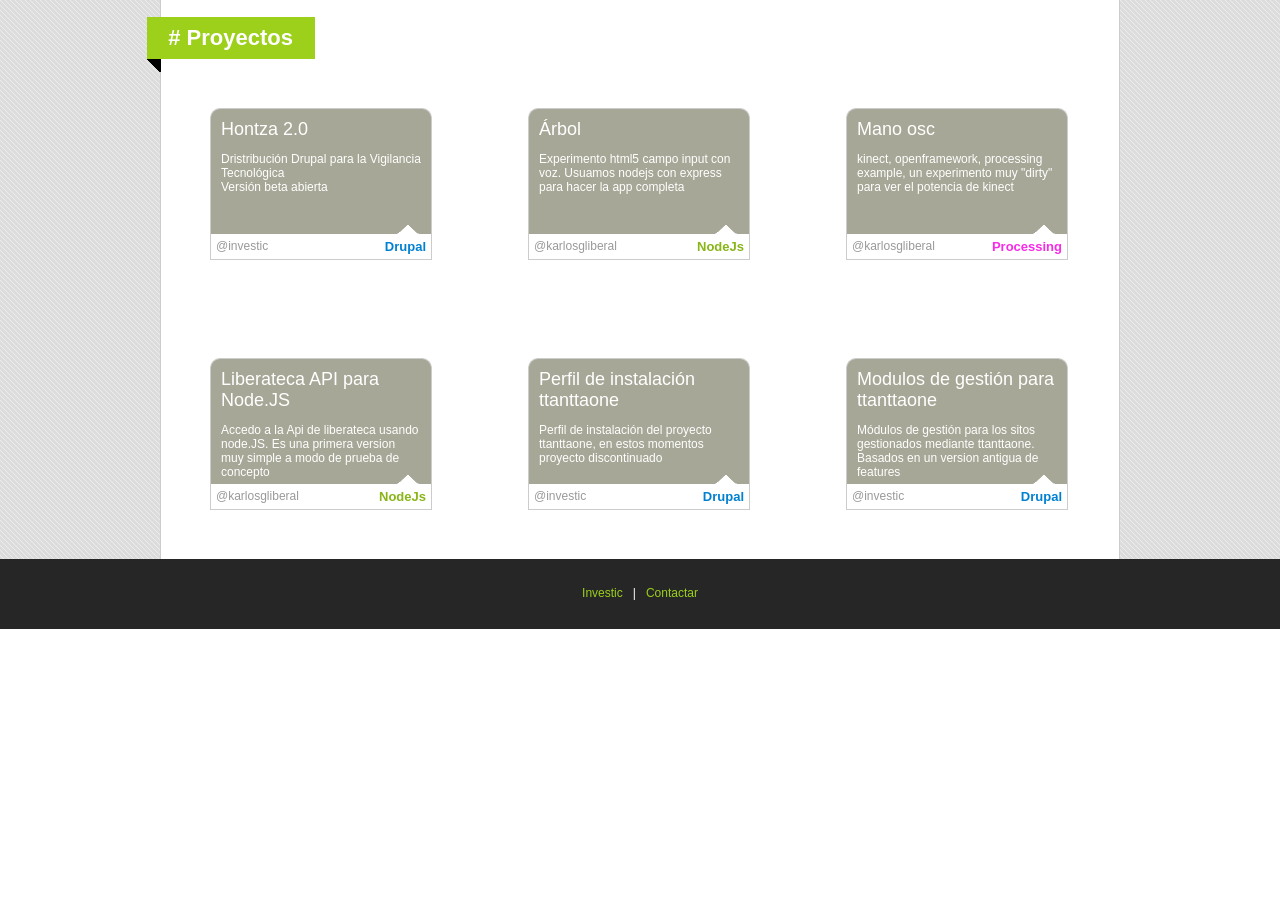
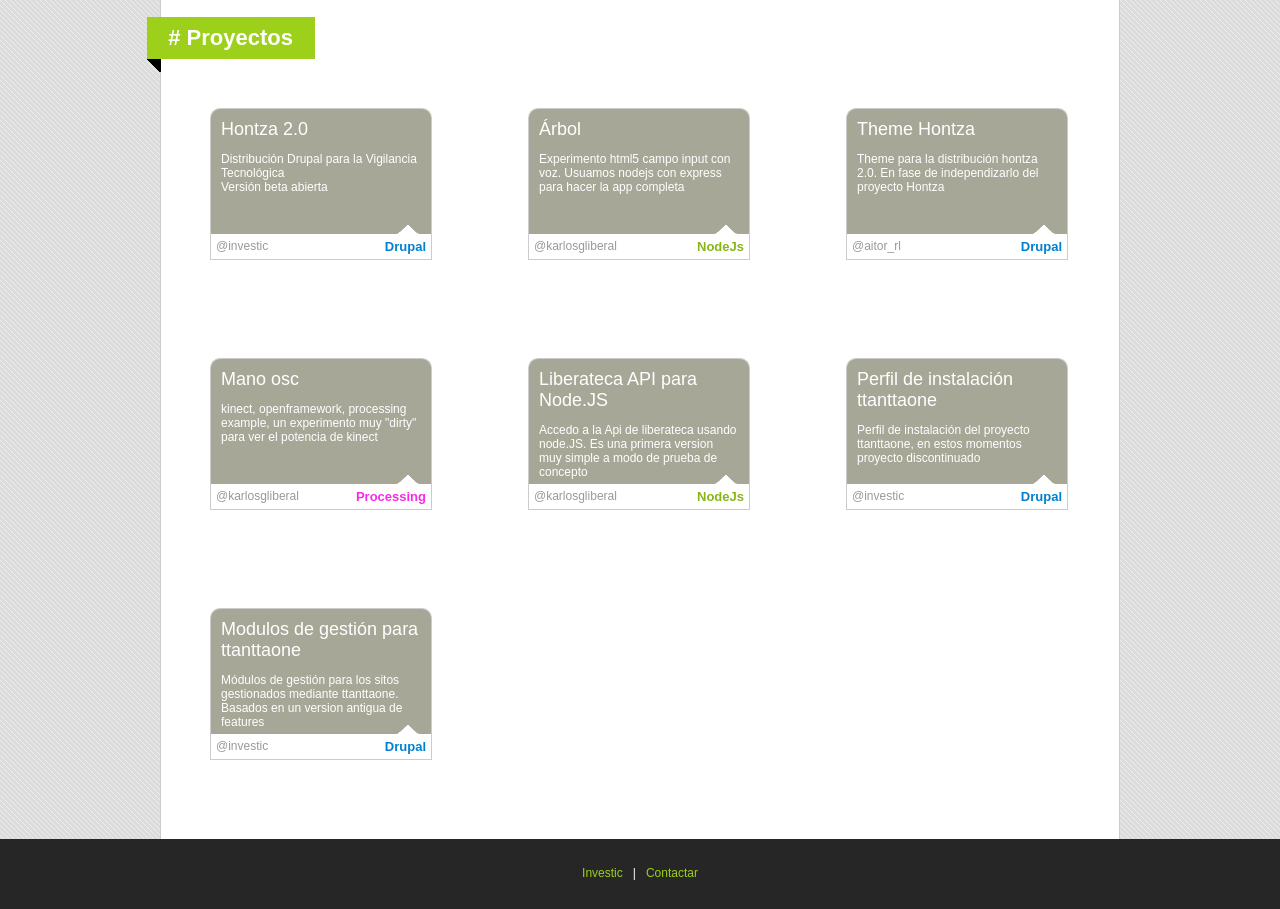
Before and after one commit to investic/investic.github.com, a plain HTML site: page index.html in a window 1280 px wide. Shown: the part 329-1238 px from the top of the page. Before the commit the page ends 958 px from the top, so only its background shows below. Drawn offline with Linux system fonts and the light colour scheme.

Commit message:
Añadido proyecto y cambios en el index y css

```diff
--- a/index.html
+++ b/index.html
@@ -2,7 +2,7 @@
 <html>
 <head>
   <meta charset='utf-8'>
-
+   <link rel="shortcut icon" href="images/favicon.ico">
   <title>Investic Code</title>
    <link href="style.css"  media="screen" rel="stylesheet" type="text/css" />
 
@@ -38,7 +38,7 @@
   <div class="box-wrapper"><!--Box-->
      <div class="box">
     <div class="box-titular"><a href="http://github.com/investic/hontzados">Hontza 2.0</a></div>
-    <div class="box-texto">Dristribución Drupal para la Vigilancia Tecnológica <br>Versión beta abierta </div>
+    <div class="box-texto">Distribución Drupal para la Vigilancia Tecnológica <br>Versión beta abierta </div>
 
   </div>
      <div class="mancheta"></div>
@@ -60,6 +60,19 @@
 
     <div class="box-user">@<a href="https://github.com/karlosgliberal">karlosgliberal</a></div>
      <div class="box-nodejs">NodeJs</div>
+    </div>
+  </div><!--Cierra box-->
+  <div class="box-wrapper"><!--Box-->
+     <div class="box">
+    <div class="box-titular"><a href="http://github.com/aitorrl/hontzatheme">Theme Hontza</a></div>
+    <div class="box-texto">Theme para la distribución hontza 2.0. En fase de independizarlo del proyecto Hontza</div>
+
+  </div>
+     <div class="mancheta"></div>
+  <div class="box-footer">
+
+     <div class="box-user"><a href="http://github.com/aitorrl">@aitor_rl</a></div>
+     <div class="box-drupal">Drupal</div>
     </div>
   </div><!--Cierra box-->
 
@@ -114,10 +127,11 @@
 
 </div><!--Cierra Content wrapper-->
 </div><!--Cierra Contenido-->
-
+  <div class="separador"></div>
+</div>
 
 </div> <!--Cierra container-->
-</div>
+
  <div id="footer" class="clear-block">
   <div class="footer-texto">
   <span class="footer-investic"><a href="http://www.investic.net">Investic</a></span><span class="barra">|</span><span class="footer-contactar"><a href="http://www.investic.net/contact">Contactar</a></span>
--- a/style.css
+++ b/style.css
@@ -274,3 +274,10 @@ float: right;
   margin: 0 auto;
     width: 40px;
 }
+
+.separador {
+height: 30px;
+background-color: #fff;
+border-left: 1px solid #ccc;
+border-right: 1px solid #ccc;
+}
```
